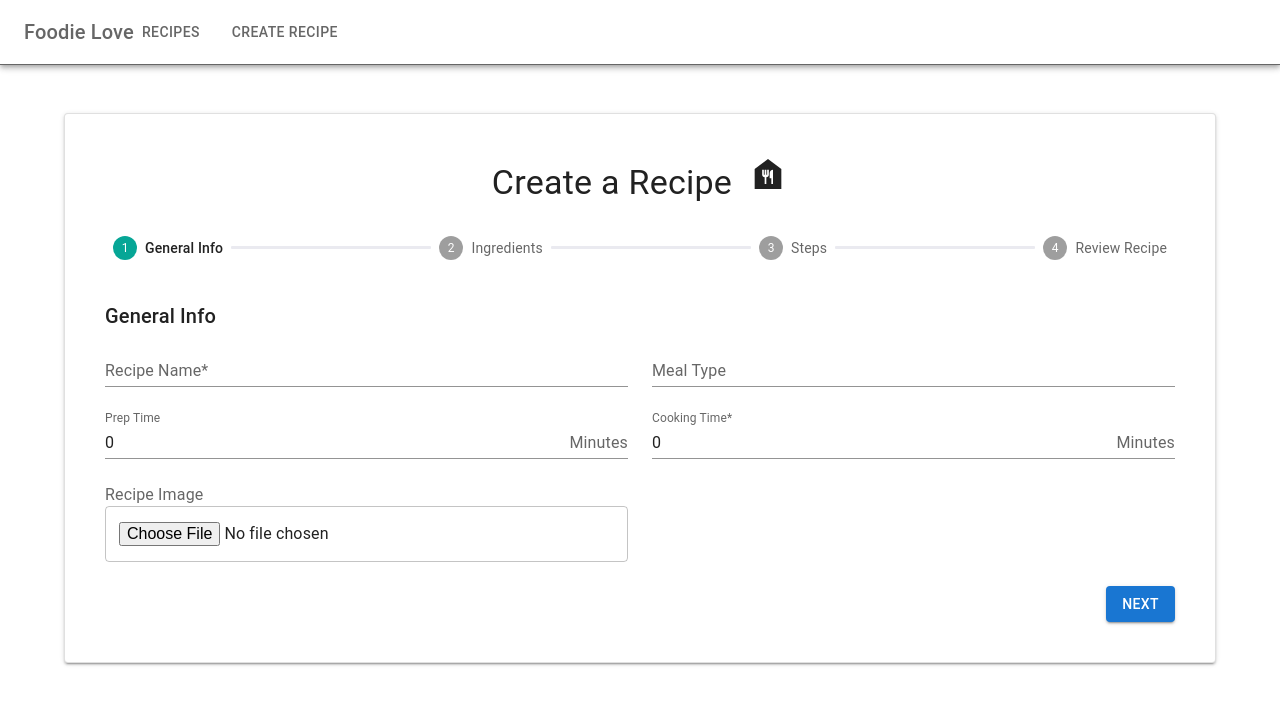
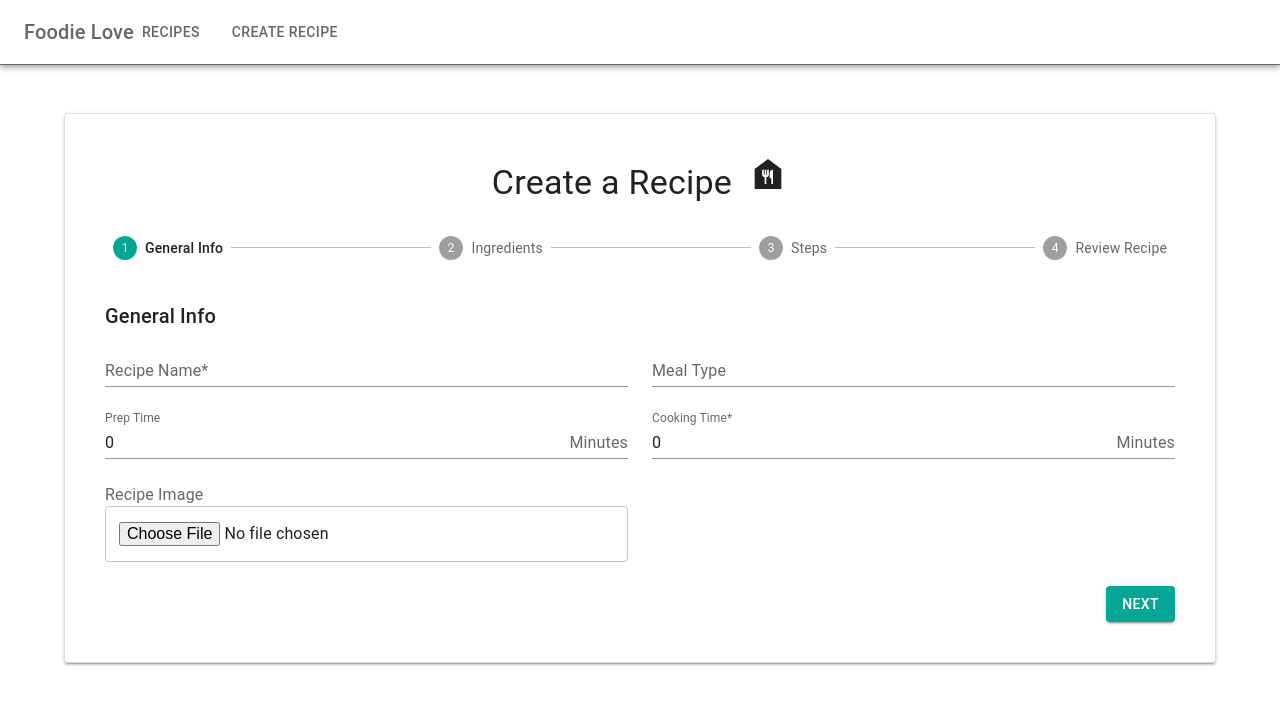
Before and after one commit to Benson-D/foodie-love-frontend, a React (Vite) app: page /create-recipe in a window 1280 px wide. Shown: the top 704 px of the page. Built offline with nearby package versions, Linux system fonts and the light colour scheme.

Commit message:
created a general form layout for reusability

```diff
--- /dev/null
+++ b/src/layout/FormLayout.tsx
@@ -0,0 +1,42 @@
+import { Container, Paper, Typography } from '@mui/material';
+import { createTheme, ThemeProvider } from '@mui/material/styles';
+import FoodBankIcon from '@mui/icons-material/FoodBank';
+
+const formTheme = createTheme({
+    palette: {
+        primary:  {
+            main: '#06a696'
+        }
+    }
+
+});
+
+/**
+ * General Form Layout
+ *
+ * Props:
+ *      children: JSX.Element
+ *  State: none
+ */
+function FormLayout(props: { children: JSX.Element, title: string }) {
+    const { children, title } = props;
+
+    return (
+        <ThemeProvider theme={formTheme}>
+            <Container component="section">
+                <Paper
+                    variant="outlined"
+                    sx={{my: {xs: 3, md: 6 }, p: { xs: 2, md: 5}, boxShadow: 2}}>
+                    <Typography component="h1" variant="h4" align="center">
+                        {title}
+                    <FoodBankIcon sx={{ml: 2, fontSize: '40px'}}/>
+                </Typography>
+                    {children}
+                </Paper>
+            </Container>
+        </ThemeProvider>
+    )
+}
+
+
+export default FormLayout;
--- a/src/pages/RecipeForm.tsx
+++ b/src/pages/RecipeForm.tsx
@@ -9,44 +9,11 @@ import { Formik, Form, FormikHelpers, FormikState } from 'formik';
 import { initialValues } from '../data/foodieFormModel';
 import { formField } from '../data/foodieFormField'
 import FoodieFormContext from '../context/FoodieFormContext';
-import FoodBankIcon from '@mui/icons-material/FoodBank';
 import FoodieValidationSchema from '../data/validateSchema';
-import {
-    Box,
-    Container,
-    Paper,
-    Stepper,
-    Step,
-    StepLabel,
-    Typography,
-    Button,
-} from "@mui/material";
-import { styled } from '@mui/material/styles';
-import StepConnector, { stepConnectorClasses } from '@mui/material/StepConnector';
+import { Box, Stepper, Step, StepLabel, Button } from "@mui/material";
+import FormLayout from '../layout/FormLayout';
 
 const formLabels = ['General Info', 'Ingredients', 'Steps', 'Review Recipe'];
-
-//#66cba9
-
-const ColorlibConnector = styled(StepConnector)(({ theme }) => ({
-    [`&.${stepConnectorClasses.active}`]: {
-      [`& .${stepConnectorClasses.line}`]: {
-        backgroundColor:'#06a696',
-      },
-    },
-    [`&.${stepConnectorClasses.completed}`]: {
-      [`& .${stepConnectorClasses.line}`]: {
-        backgroundColor:'#06a696',
-      },
-    },
-    [`& .${stepConnectorClasses.line}`]: {
-      height: 3,
-      border: 0,
-      backgroundColor:
-        theme.palette.mode === 'dark' ? theme.palette.grey[800] : '#eaeaf0',
-      borderRadius: 1,
-    }
-  }));
 
 /**
  * Renders a multi step form to add a new Recipe
@@ -117,26 +84,11 @@ function RecipeForm() {
     };
 
     return (
-        <div>
-            <Container component="section">
-                <Paper
-                    variant="outlined"
-                    sx={{my: {xs: 3, md: 6 }, p: { xs: 2, md: 5}, boxShadow: 2}}>
-                    <Typography component="h1" variant="h4" align="center">
-                        Create a Recipe
-                        <FoodBankIcon sx={{ml: 2, fontSize: '40px'}}/>
-                    </Typography>
-
-                    <Stepper
-                        connector={<ColorlibConnector />}
-                        activeStep={formSteps}
-                        sx={{pt: 4, pb: 5}}>
+        <FormLayout title="Create a Recipe">
+            <>
+                <Stepper activeStep={formSteps} sx={{pt: 4, pb: 5}}>
                     {formLabels.map((label: string) => (
-                            <Step key={label}
-                                 sx={
-                                     {".css-1u4zpwo-MuiSvgIcon-root-MuiStepIcon-root.Mui-active": {color: '#06a696'},
-                                    ".css-1u4zpwo-MuiSvgIcon-root-MuiStepIcon-root.Mui-completed": {color: '#06a696'}}
-                                }>
+                        <Step key={label}>
                             <StepLabel>{label}</StepLabel>
                         </Step>
                     ))}
@@ -175,13 +127,10 @@ function RecipeForm() {
                                 </Box>
                             </Form>
                         )}
-
                     </Formik>
                 </FoodieFormContext.Provider>
-
-                </Paper>
-            </Container>
-        </div>
+            </>
+        </FormLayout>
     );
 };
 
```
Lines whose indentation alone changed are shown as unchanged.
